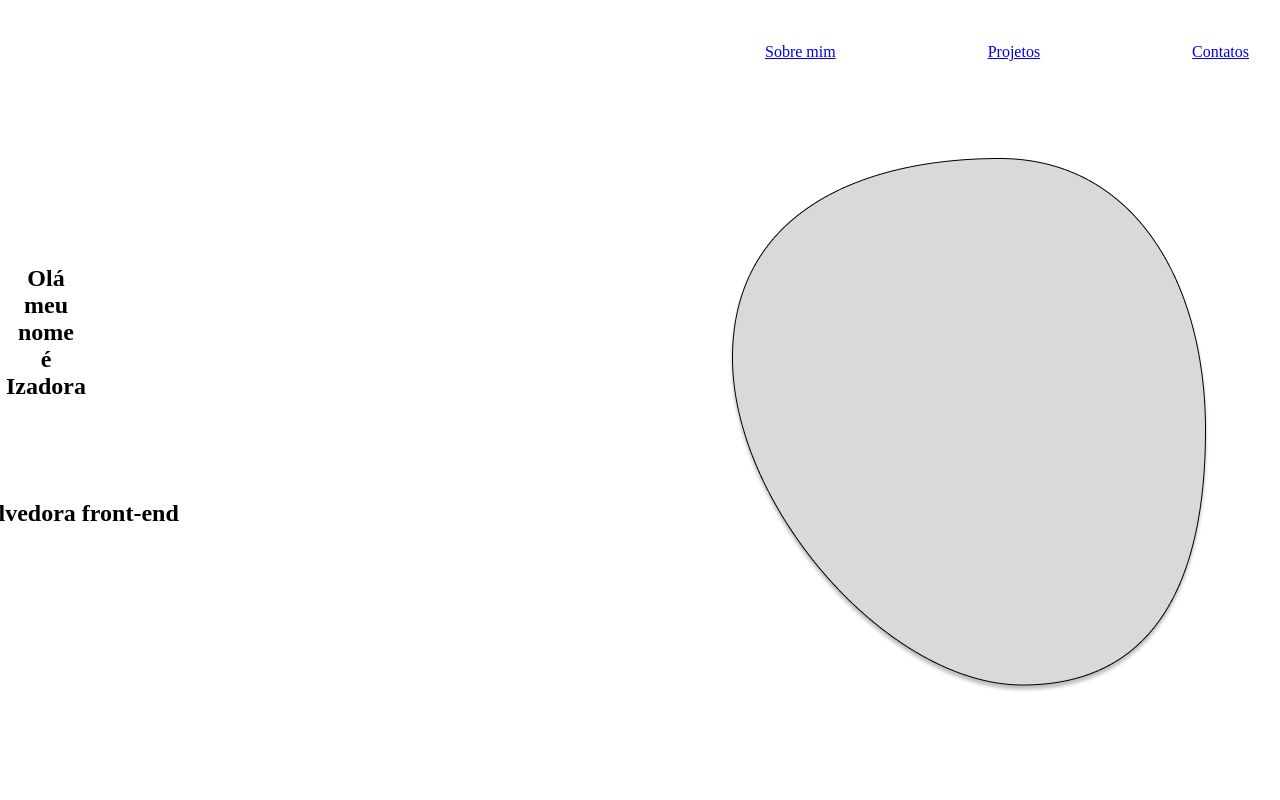
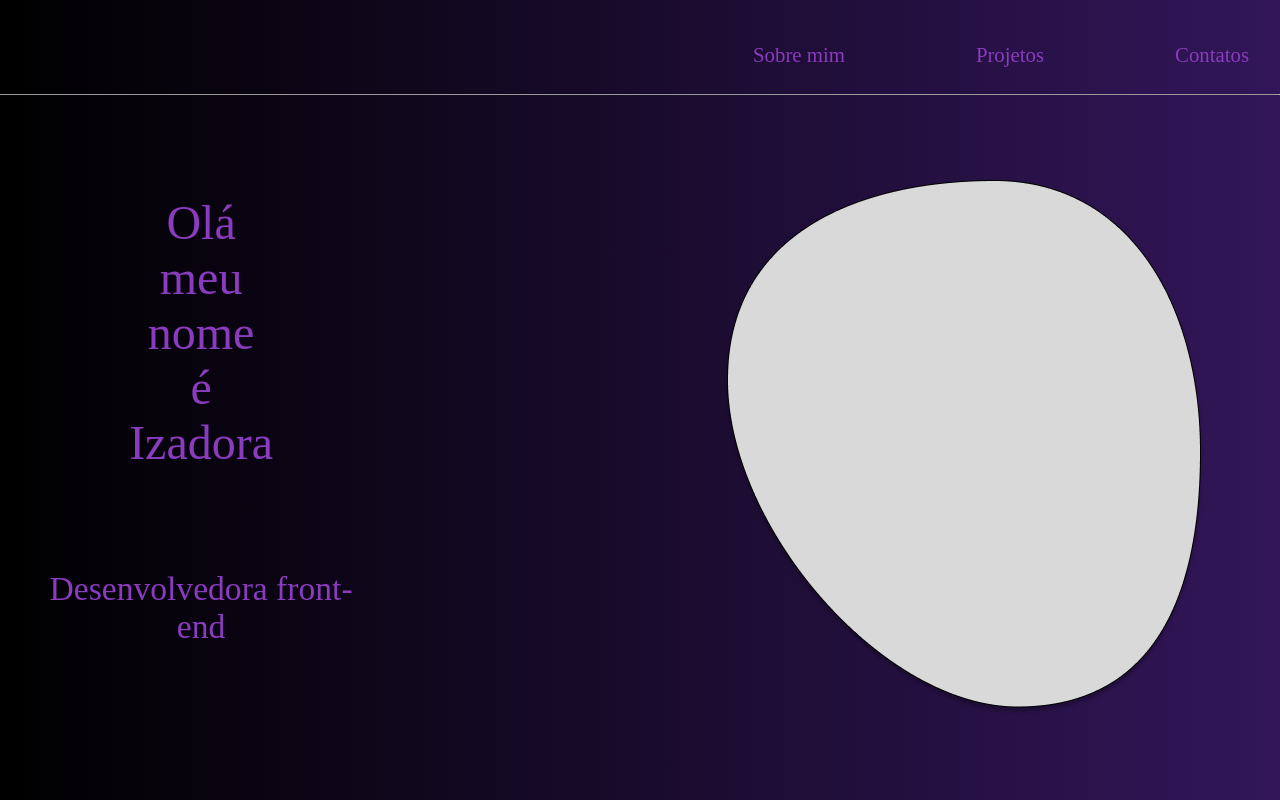
Before and after one commit to IsisHao3024N/portifolio, a plain HTML site: page index.html in a window 1280 px wide. Drawn offline with Linux system fonts and the light colour scheme; a web font is replaced by a local one.

Commit message:
Primeira parte
Terminado a parte principal do portifólio.

```diff
--- a/estilos/style.css
+++ b/estilos/style.css
@@ -4,20 +4,50 @@
 
 :root{
     --primaria:"Ledger", serif;
+    --cor1: #8A3BBF;
 }
 
 *{
     padding: 0;
     margin: 0;
 }
+body, html{
+    background-image: linear-gradient(to right, #000000, #321659);
+    width: 100vw;
+    height: 100vh;
+}
+nav{
+    display: flex;
+    justify-content: flex-end;
+    gap: 69px;
 
+
+}
+
+a{
+    color: var(--cor1);
+    font-family: var(--primaria);
+    font-size: 1.3rem;
+    margin: 12px 31px;
+    padding: 31px 0 0;
+    text-decoration: none;
+}
+a:hover{
+    color: #6E37A6;
+    transition: 0.1s;
+    font-size: 1.2rem;
+}
+hr{
+    border-bottom: solid #FFFFFF 0;
+    margin-top: 15px;
+
+}
 .apresentacao{
-    font-family: var(--primaria);
     text-align: center;
-    padding: 92px;
     width: 487px;
     height: 267px;
-    margin: 0 450px 0 10px;
+    margin: 0 350px 0 90px;
+    color: var(--cor1);
 }
 main{
     display: flex;
@@ -25,22 +55,25 @@ main{
     gap: 50pxpx;
 }
 
-nav{
-    display: flex;
-    justify-content: flex-end;
-    gap: 90px;
 
-
+h1{font-family: var(--primaria);
+    font-weight: 400;
+    font-style: normal;
+    padding: 60px;
+    margin: 40px;
+    font-size: 3rem;
 }
 
-a{
-    margin: 12px 31px;
-    padding: 31px 0 0;
+h2{
+    font-size: 2.1rem;
+    font-weight: 400;
+    font-style: normal;
 }
-h1{
-    padding: 60px;
-    margin: 40px;
+
+.apresentacao-img{
+    margin-right: 5px;
 }
 img{
     padding: 85px 70px 0 0;
+
 }
--- a/index.html
+++ b/index.html
@@ -15,16 +15,15 @@
             <a href="#">Contatos</a>
         </nav>
     </header>
+    <hr>
     <main class="content">
         <section class="apresentacao">
-        <h1>Olá meu nome <br>é Izadora</h1>
-        <h2>Desenvolvedora front-end</h2>
-    </section>
+            <h1>Olá meu nome <br>é Izadora</h1>
+            <h2>Desenvolvedora front-end</h2>
+        </section>
         <section class="apresentacao-img">
             <img src="estilos/Ellipse 1.png" alt="">
         </section>
     </main>
-    <main>
-        </main>
 </body>
 </html>
```
